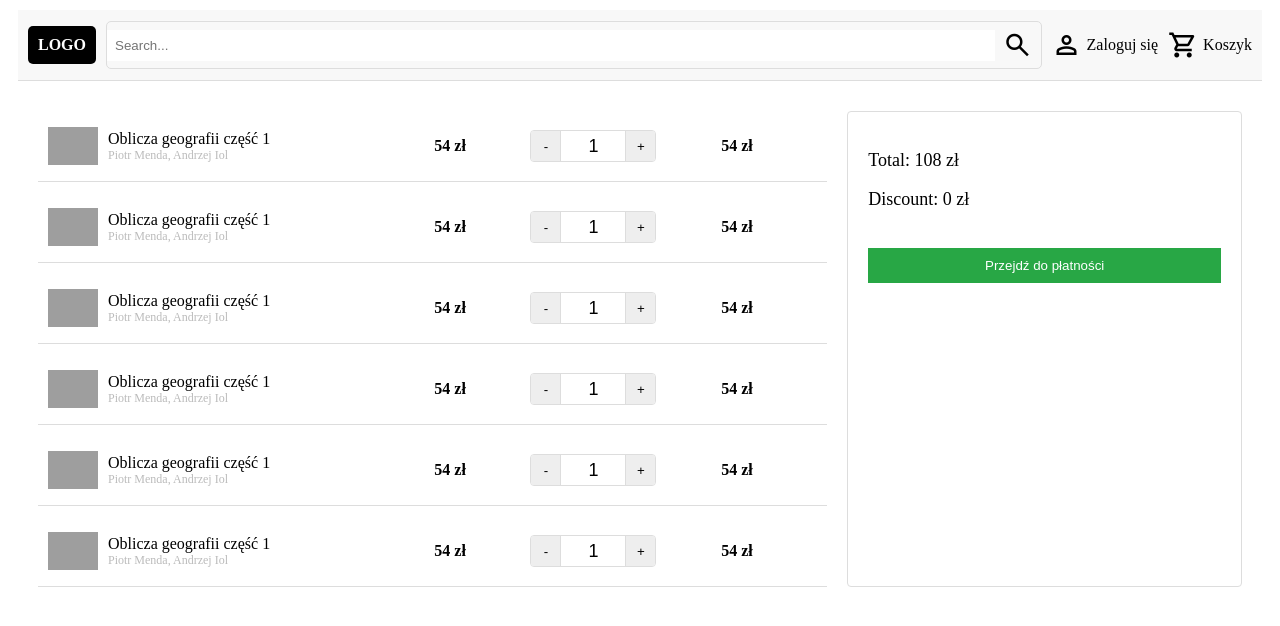
After one commit to Wredi/ksiegarnia, a Node server app: page /cart in a window 1280 px wide. The commit adds this page. Shown: the top 626 px of the page. Run offline with Node 20, Linux system fonts and the light colour scheme; grey boxes are pictures that could not be loaded.

Commit message:
cart prototype

```diff
--- /dev/null
+++ b/public/css/pages/cart.css
@@ -0,0 +1,195 @@
+.page {
+  margin: auto;
+  max-width: 1500px;
+}
+.page > * {
+  margin: 10px;
+}
+
+.material-icons {
+  font-size: 30px;
+}
+
+@media (450px <= width <= 600px) {
+  .user-panel p, .cart p {
+    display: none;
+  }
+}
+@media (width < 450px) {
+  .navbar {
+    grid-template-columns: auto 1fr;
+    grid-template-rows: auto auto;
+    grid-template-areas: "logo user cart" "search search search";
+  }
+  .user-panel {
+    justify-self: end;
+  }
+  .cart {
+    justify-self: end;
+  }
+}
+.navbar {
+  display: grid;
+  grid-template-columns: auto 1fr auto auto;
+  grid-template-areas: "logo search user cart";
+  align-items: center;
+  gap: 10px;
+  padding: 10px;
+  background-color: #f8f8f8;
+  border-bottom: 1px solid #ddd;
+}
+
+.logo {
+  background-color: black;
+  color: white;
+  padding: 10px;
+  border-radius: 5px;
+  font-weight: bold;
+  text-align: center;
+  text-decoration: none;
+  grid-area: logo;
+}
+
+.search {
+  display: flex;
+  align-items: center;
+  border: 1px solid #ddd;
+  border-radius: 5px;
+  overflow: hidden;
+  grid-area: search;
+}
+.search input {
+  flex-grow: 1;
+  padding: 8px;
+  border: none;
+  outline: none;
+}
+.search .material-icons {
+  padding: 8px;
+  cursor: pointer;
+}
+
+.user-panel, .cart {
+  display: flex;
+  align-items: center;
+  gap: 5px;
+  text-decoration: none;
+  color: black;
+  justify-self: end;
+}
+
+.user-panel {
+  grid-area: user;
+}
+
+.cart {
+  grid-area: cart;
+}
+
+input::-webkit-outer-spin-button,
+input::-webkit-inner-spin-button {
+  -webkit-appearance: none;
+  margin: 0;
+}
+
+.cart-container {
+  display: grid;
+  grid-template-columns: 2fr 1fr;
+  gap: 20px;
+  padding: 20px;
+}
+.cart-container .cart-items {
+  display: flex;
+  flex-direction: column;
+  gap: 10px;
+}
+.cart-container .cart-items .cart-item {
+  display: grid;
+  grid-template-columns: 2fr 1fr auto 1fr;
+  align-items: center;
+  padding: 10px;
+  border-bottom: 1px solid #ddd;
+}
+.cart-container .cart-items .cart-item .book-info {
+  display: flex;
+  align-items: center;
+}
+.cart-container .cart-items .cart-item .book-info .book-image {
+  width: 50px;
+  margin-right: 10px;
+}
+.cart-container .cart-items .cart-item .book-info .book-details p {
+  margin: 0;
+}
+.cart-container .cart-items .cart-item .book-info .book-details .authors {
+  color: #bbb;
+  font-size: 12px;
+}
+.cart-container .cart-items .cart-item .book-price,
+.cart-container .cart-items .cart-item .total-price {
+  text-align: center;
+  font-size: 16px;
+  font-weight: bold;
+}
+.cart-container .cart-items .cart-item .quantity-control {
+  display: flex;
+  align-items: center;
+  justify-content: center;
+  border: 1px solid #ddd;
+  border-radius: 4px;
+  overflow: hidden;
+}
+.cart-container .cart-items .cart-item .quantity-control .quantity-input {
+  width: 60px;
+  text-align: center;
+  border: none;
+  margin: 0;
+  font-size: 18px;
+  -webkit-appearance: textfield;
+  appearance: textfield;
+  line-height: 100%;
+}
+.cart-container .cart-items .cart-item .quantity-control .quantity-input:focus {
+  outline: none;
+}
+.cart-container .cart-items .cart-item .quantity-control button {
+  width: 30px;
+  height: 30px;
+  border: none;
+  background-color: #eee;
+  cursor: pointer;
+}
+.cart-container .cart-items .cart-item .quantity-control button:hover {
+  background-color: #ddd;
+}
+.cart-container .cart-items .cart-item .quantity-control button:first-of-type {
+  border-right: 1px solid #ddd;
+}
+.cart-container .cart-items .cart-item .quantity-control button:last-of-type {
+  border-left: 1px solid #ddd;
+}
+.cart-container .cart-summary {
+  display: flex;
+  flex-direction: column;
+  justify-content: flex-start;
+  padding: 20px;
+  border: 1px solid #ddd;
+  border-radius: 4px;
+}
+.cart-container .cart-summary .summary-details {
+  font-size: 18px;
+  margin-bottom: 20px;
+}
+.cart-container .cart-summary .checkout-button {
+  padding: 10px;
+  background-color: #28a745;
+  color: white;
+  border: none;
+  cursor: pointer;
+  text-align: center;
+}
+.cart-container .cart-summary .checkout-button:hover {
+  background-color: #218838;
+}
+
+/*# sourceMappingURL=cart.css.map */
--- a/routes/router.js
+++ b/routes/router.js
@@ -18,4 +18,8 @@ router.get('/book', (req, res) => {
     res.sendFile("book.html", {root: htmlDirPath});
 })
 
+router.get('/cart', (req, res) => {
+    res.sendFile("cart.html", {root: htmlDirPath});
+})
+
 module.exports = router;
--- a/sass/pages/book.scss
+++ b/sass/pages/book.scss
@@ -45,6 +45,12 @@
         background-color: #f5f5f5;
         padding: 20px;
         border-radius: 8px;
+        border: 1px solid #ddd;
+        width: 250px;
+
+        .price-button:has(> input[type="radio"]:checked) {
+            background-color: #eaeaea;
+        }
 
         .price-button {
             background-color: #f8f8f8;
@@ -56,10 +62,20 @@
             width: 200px;
             display: flex;
             justify-content: space-between;
+            align-items: center;
+            position: relative;
+            margin-bottom: 10px;
+            transition: background-color 0.3s;
 
-            &.active {
-                background-color: #eaeaea;
+            input[type="radio"] {
+                position: absolute;
+                left: -9999px;
             }
+
+            span {
+                font-weight: bold;
+            }
+
         }
 
         .total-price {
@@ -81,6 +97,7 @@
             cursor: pointer;
             margin-top: 10px;
             text-align: center;
+            width: 100%;
         }
     }
 }
--- /dev/null
+++ b/sass/pages/cart.scss
@@ -0,0 +1,132 @@
+@use '../base/base';
+@use '../layout/navigation';
+
+input::-webkit-outer-spin-button,
+input::-webkit-inner-spin-button {
+  -webkit-appearance: none;
+  margin: 0;
+}
+
+.cart-container {
+  display: grid;
+  grid-template-columns: 2fr 1fr;
+  gap: 20px;
+  padding: 20px;
+
+  .cart-items {
+    display: flex;
+    flex-direction: column;
+    gap: 10px;
+
+    .cart-item {
+      display: grid;
+      grid-template-columns: 2fr 1fr auto 1fr;
+      align-items: center;
+      padding: 10px;
+      border-bottom: 1px solid #ddd;
+
+      .book-info {
+        display: flex;
+        align-items: center;
+
+        .book-image {
+          width: 50px;
+          margin-right: 10px;
+        }
+
+        .book-details {
+          p {
+            margin: 0;
+          }
+
+          .authors {
+            color: #bbb;
+            font-size: 12px;
+          }
+        }
+      }
+
+      .book-price,
+      .total-price {
+        text-align: center;
+        font-size: 16px;
+        font-weight: bold;
+      }
+
+      .quantity-control {
+        display: flex;
+        align-items: center;
+        justify-content: center;
+        border: 1px solid #ddd;
+        border-radius: 4px;
+        overflow: hidden;
+
+        .quantity-input {
+          width: 60px;
+          text-align: center;
+
+          border: none;
+          margin: 0;
+          font-size: 18px;
+
+          -webkit-appearance: textfield;
+          appearance: textfield;
+
+          line-height: 100%;
+
+          &:focus {
+            outline: none;
+          }
+        }
+
+
+        button {
+          width: 30px;
+          height: 30px;
+          border: none;
+          background-color: #eee;
+          cursor: pointer;
+
+          &:hover {
+            background-color: #ddd;
+          }
+
+          &:first-of-type {
+            border-right: 1px solid #ddd;
+          }
+
+          &:last-of-type {
+            border-left: 1px solid #ddd;
+          }
+        }
+      }
+    }
+  }
+
+  .cart-summary {
+    display: flex;
+    flex-direction: column;
+    justify-content: flex-start;
+    padding: 20px;
+    border: 1px solid #ddd;
+    border-radius: 4px;
+
+    .summary-details {
+      font-size: 18px;
+      margin-bottom: 20px;
+    }
+
+    .checkout-button {
+      padding: 10px;
+      background-color: #28a745;
+      color: white;
+      border: none;
+      cursor: pointer;
+      text-align: center;
+
+      &:hover {
+        background-color: #218838;
+      }
+    }
+  }
+}
--- /dev/null
+++ b/views/cart.html
@@ -0,0 +1,171 @@
+<!DOCTYPE html>
+<html lang="pl">
+<head>
+    <meta charset="UTF-8">
+    <meta name="viewport" content="width=device-width, initial-scale=1.0">
+    <title>Home</title>
+    <link rel="stylesheet" href="https://fonts.googleapis.com/css2?family=Material+Symbols+Outlined:opsz,wght,FILL,GRAD@20..48,100..700,0..1,-50..200" />
+    <style>
+        .material-symbols-outlined {
+          font-variation-settings:
+          'FILL' 0,
+          'wght' 400,
+          'GRAD' 0,
+          'opsz' 24
+        }
+    </style>
+    <link rel="stylesheet" href="css/pages/cart.css" class="css">
+</head>
+<body>
+    <div class="page">
+        <nav class="navbar">
+            <a href="#" class="logo">LOGO</a>
+            <div class="search">
+                <input type="text" placeholder="Search...">
+                <span class="material-icons material-symbols-outlined">search</span>
+            </div>
+            <a href="#" class="user-panel">
+                <span class="material-icons material-symbols-outlined">person</span>
+                <p>Zaloguj się</p>
+            </a>
+            <a href="#" class="cart">
+                <span class="material-icons material-symbols-outlined">shopping_cart</span>
+                <p>Koszyk</p>
+            </a>
+        </nav>
+        <div class="cart-container">
+          <div class="cart-items">
+            <div class="cart-item">
+              <div class="book-info">
+                <img src="https://ecsmedia.pl/c/oblicza-geografii-podrecznik-klasa-1-zakres-podstawowy-liceum-i-technikum-b-iext161134979.jpg" alt="Book Cover" class="book-image" />
+                <div class="book-details">
+                  <p>Oblicza geografii część 1</p>
+                  <p class="authors">Piotr Menda, Andrzej Iol</p>
+                </div>
+              </div>
+              <div class="book-price">
+                <p>54 zł</p>
+              </div>
+              <div class="quantity-control">
+                <button class="decrement">-</button>
+                <input type="number" class="quantity-input" value="1" data-book-id="1" />
+                <button class="increment">+</button>
+              </div>
+              <div class="total-price">
+                <p>54 zł</p>
+              </div>
+            </div>
+
+            <div class="cart-item">
+              <div class="book-info">
+                <img src="https://ecsmedia.pl/c/oblicza-geografii-podrecznik-klasa-1-zakres-podstawowy-liceum-i-technikum-b-iext161134979.jpg" alt="Book Cover" class="book-image" />
+                <div class="book-details">
+                  <p>Oblicza geografii część 1</p>
+                  <p class="authors">Piotr Menda, Andrzej Iol</p>
+                </div>
+              </div>
+              <div class="book-price">
+                <p>54 zł</p>
+              </div>
+              <div class="quantity-control">
+                <button class="decrement">-</button>
+                <input type="number" class="quantity-input" value="1" data-book-id="1" />
+                <button class="increment">+</button>
+              </div>
+              <div class="total-price">
+                <p>54 zł</p>
+              </div>
+            </div>
+            <div class="cart-item">
+              <div class="book-info">
+                <img src="https://ecsmedia.pl/c/oblicza-geografii-podrecznik-klasa-1-zakres-podstawowy-liceum-i-technikum-b-iext161134979.jpg" alt="Book Cover" class="book-image" />
+                <div class="book-details">
+                  <p>Oblicza geografii część 1</p>
+                  <p class="authors">Piotr Menda, Andrzej Iol</p>
+                </div>
+              </div>
+              <div class="book-price">
+                <p>54 zł</p>
+              </div>
+              <div class="quantity-control">
+                <button class="decrement">-</button>
+                <input type="number" class="quantity-input" value="1" data-book-id="1" />
+                <button class="increment">+</button>
+              </div>
+              <div class="total-price">
+                <p>54 zł</p>
+              </div>
+            </div>
+            <div class="cart-item">
+              <div class="book-info">
+                <img src="https://ecsmedia.pl/c/oblicza-geografii-podrecznik-klasa-1-zakres-podstawowy-liceum-i-technikum-b-iext161134979.jpg" alt="Book Cover" class="book-image" />
+                <div class="book-details">
+                  <p>Oblicza geografii część 1</p>
+                  <p class="authors">Piotr Menda, Andrzej Iol</p>
+                </div>
+              </div>
+              <div class="book-price">
+                <p>54 zł</p>
+              </div>
+              <div class="quantity-control">
+                <button class="decrement">-</button>
+                <input type="number" class="quantity-input" value="1" data-book-id="1" />
+                <button class="increment">+</button>
+              </div>
+              <div class="total-price">
+                <p>54 zł</p>
+              </div>
+            </div>
+            <div class="cart-item">
+              <div class="book-info">
+                <img src="https://ecsmedia.pl/c/oblicza-geografii-podrecznik-klasa-1-zakres-podstawowy-liceum-i-technikum-b-iext161134979.jpg" alt="Book Cover" class="book-image" />
+                <div class="book-details">
+                  <p>Oblicza geografii część 1</p>
+                  <p class="authors">Piotr Menda, Andrzej Iol</p>
+                </div>
+              </div>
+              <div class="book-price">
+                <p>54 zł</p>
+              </div>
+              <div class="quantity-control">
+                <button class="decrement">-</button>
+                <input type="number" class="quantity-input" value="1" data-book-id="1" />
+                <button class="increment">+</button>
+              </div>
+              <div class="total-price">
+                <p>54 zł</p>
+              </div>
+            </div>
+            <div class="cart-item">
+              <div class="book-info">
+                <img src="https://ecsmedia.pl/c/oblicza-geografii-podrecznik-klasa-1-zakres-podstawowy-liceum-i-technikum-b-iext161134979.jpg" alt="Book Cover" class="book-image" />
+                <div class="book-details">
+                  <p>Oblicza geografii część 1</p>
+                  <p class="authors">Piotr Menda, Andrzej Iol</p>
+                </div>
+              </div>
+              <div class="book-price">
+                <p>54 zł</p>
+              </div>
+              <div class="quantity-control">
+                <button class="decrement">-</button>
+                <input type="number" class="quantity-input" value="1" data-book-id="1" />
+                <button class="increment">+</button>
+              </div>
+              <div class="total-price">
+                <p>54 zł</p>
+              </div>
+            </div>
+          </div>
+
+          <div class="cart-summary">
+            <div class="summary-details">
+              <p>Total: 108 zł</p>
+              <p>Discount: 0 zł</p>
+            </div>
+            <button class="checkout-button">Przejdź do płatności</button>
+          </div>
+        </div>
+    </div>
+</body>
+</html>
```
Also changed, not shown: public/css/pages/book.css (+16 -2 lines), views/book.html (+18 -8 lines), 2 other files.
